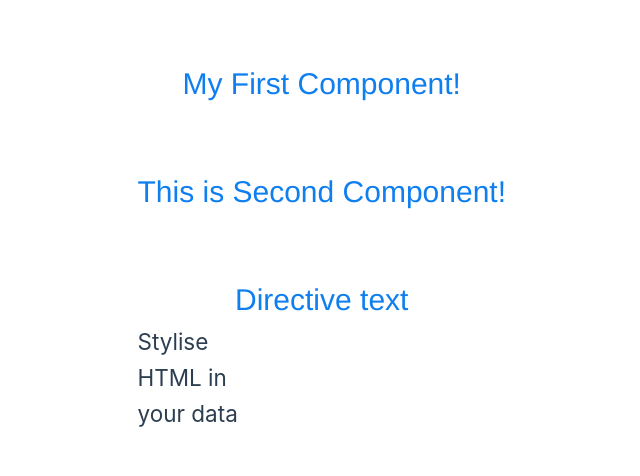
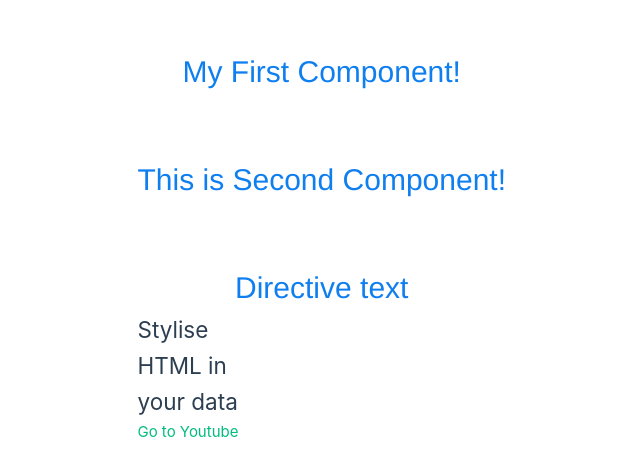
Before and after one commit to ProgrammerSohan/Vue-Js3_Frontend-Dev, a Vue app in the folder s1_ch1/first_app/: page / in a window 1280 px wide. Shown: the part 184-660 px from the top of the page, without its empty margins (134-774 px from the left). Built offline with nearby package versions, Linux system fonts and the light colour scheme.

Commit message:
1.10_basic directives_v-bind_short syntax_c

```diff
--- a/s1_ch1/first_app/src/components/Exercise1-03.vue
+++ b/s1_ch1/first_app/src/components/Exercise1-03.vue
@@ -3,11 +3,24 @@
             <!-- <h1>{{ text }}</h1> -->
             <h1 v-once v-text="text"></h1>
             <h2 v-html="html"></h2>
+            <a
+                :href="link.url"
+                :target="link.target"
+                :tabindex="link.tabindex"
+
+            >{{link.title}}</a>
     </div>
 </template>
 <script setup>
 const text = 'Directive text';
-const html = 'Stylise</br>HTML in<br/><b>your data</b>'
+const html = 'Stylise</br>HTML in<br/><b>your data</b>';
+const link = {
+    title: "Go to Youtube",
+    url: 'https://youtube.com',
+    tabindex: 1,
+    target: '_blank',
+
+};
 
 </script>
 <style>
```
